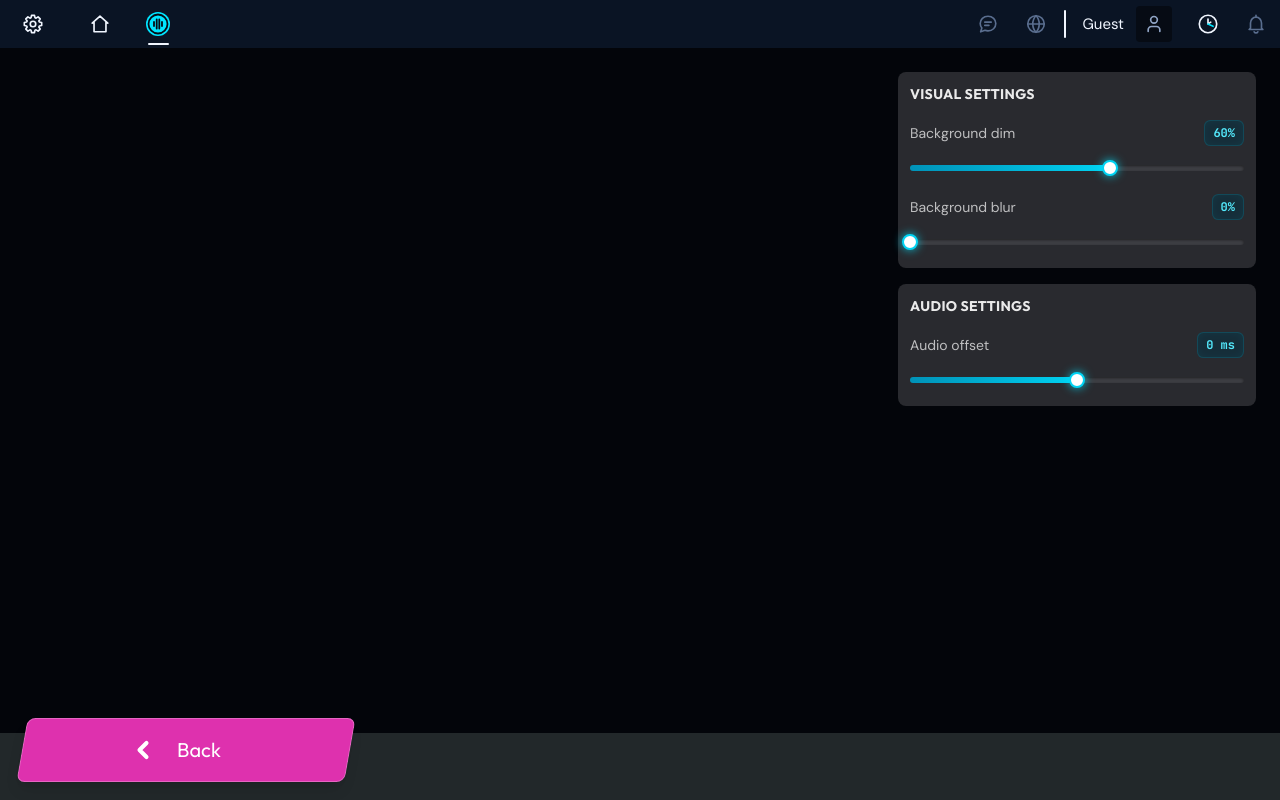
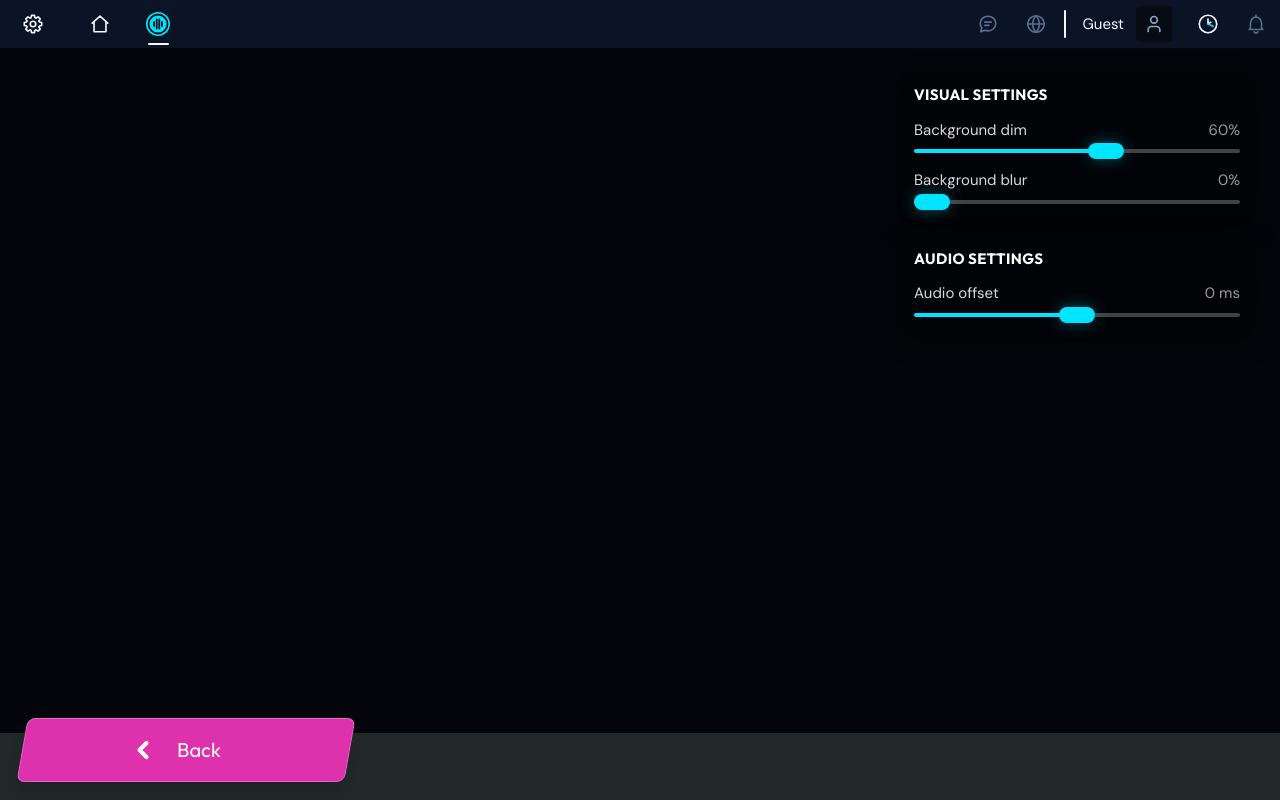
Before and after one commit to Artdi222/Lanify, a Next.js app: page /prepare/1 in a window 1280 px wide. Built offline with nearby package versions, Linux system fonts and the light colour scheme; no server answers.

Commit message:
style(loader): restyle settings panel with thin pill-thumb sliders

```diff
--- a/app/(game)/prepare/[beatmapId]/page.tsx
+++ b/app/(game)/prepare/[beatmapId]/page.tsx
@@ -7,7 +7,6 @@ import { useRouter, useParams } from "next/navigation";
 import { Star } from "lucide-react";
 import { BackButton } from "@/components/select/SelectFooter";
 import { LogoButton } from "@/components/menu/LogoButton";
-import GameSlider from "@/components/game/shared/GameSlider";
 import { useGameStore } from "@/lib/store/useGameStore";
 import { useSettingsStore } from "@/lib/store/useSettingsStore";
 import { getBeatmap, getBeatmapUrl } from "@/lib/api/beatmaps";
@@ -94,11 +93,11 @@ export default function PreparePage() {
 
       <aside className="absolute right-6 top-6 hidden w-[358px] flex-col gap-4 lg:flex">
         <Panel title="Visual settings">
-          <GameSlider label="Background dim" value={settings.backgroundDim} min={0} max={100} suffix="%" onChange={settings.setBackgroundDim} />
-          <GameSlider label="Background blur" value={settings.backgroundBlur} min={0} max={100} suffix="%" onChange={settings.setBackgroundBlur} />
+          <Slider label="Background dim" value={settings.backgroundDim} min={0} max={100} suffix="%" onChange={settings.setBackgroundDim} />
+          <Slider label="Background blur" value={settings.backgroundBlur} min={0} max={100} suffix="%" onChange={settings.setBackgroundBlur} />
         </Panel>
         <Panel title="Audio settings">
-          <GameSlider label="Audio offset" value={settings.globalOffset} min={-200} max={200} suffix=" ms" onChange={settings.setGlobalOffset} />
+          <Slider label="Audio offset" value={settings.globalOffset} min={-200} max={200} suffix=" ms" onChange={settings.setGlobalOffset} />
         </Panel>
       </aside>
 
@@ -112,9 +111,31 @@ export default function PreparePage() {
 
 function Panel({ title, children }: { title: string; children: React.ReactNode }) {
   return (
-    <section className="space-y-4 rounded-lg bg-white/15 p-3 pb-4">
-      <h2 className="font-game-display text-sm font-bold uppercase tracking-wide text-white/90">{title}</h2>
-      {children}
+    <section className="rounded-xl bg-black/35 px-4 pb-4 pt-3 shadow-lf-panel">
+      <h2 className="mb-3 font-game-display text-[15px] font-bold uppercase tracking-wide text-white">{title}</h2>
+      <div className="space-y-4">{children}</div>
     </section>
   );
 }
+
+// Thin track, pill thumb (spec: docs/ui-spec/loader.md). The fill is a gradient on the input itself.
+function Slider({ label, value, min, max, suffix = "", onChange }: { label: string; value: number; min: number; max: number; suffix?: string; onChange: (v: number) => void }) {
+  const pct = ((value - min) / (max - min)) * 100;
+  return (
+    <label className="block">
+      <span className="flex justify-between font-game-body text-[15px] text-white/85">
+        {label}
+        <span className="tabular-nums text-white/60">{value}{suffix}</span>
+      </span>
+      <input
+        type="range"
+        min={min}
+        max={max}
+        value={value}
+        onChange={(e) => onChange(Number(e.target.value))}
+        style={{ background: `linear-gradient(to right, var(--color-lf-accent) ${pct}%, rgb(255 255 255 / 0.25) ${pct}%)` }}
+        className="mt-2 block h-1 w-full cursor-pointer appearance-none rounded-full [&::-moz-range-thumb]:h-4 [&::-moz-range-thumb]:w-9 [&::-moz-range-thumb]:rounded-full [&::-moz-range-thumb]:border-0 [&::-moz-range-thumb]:bg-lf-accent [&::-webkit-slider-thumb]:h-4 [&::-webkit-slider-thumb]:w-9 [&::-webkit-slider-thumb]:appearance-none [&::-webkit-slider-thumb]:rounded-full [&::-webkit-slider-thumb]:bg-lf-accent [&::-webkit-slider-thumb]:shadow-lf-glow"
+      />
+    </label>
+  );
+}
```
